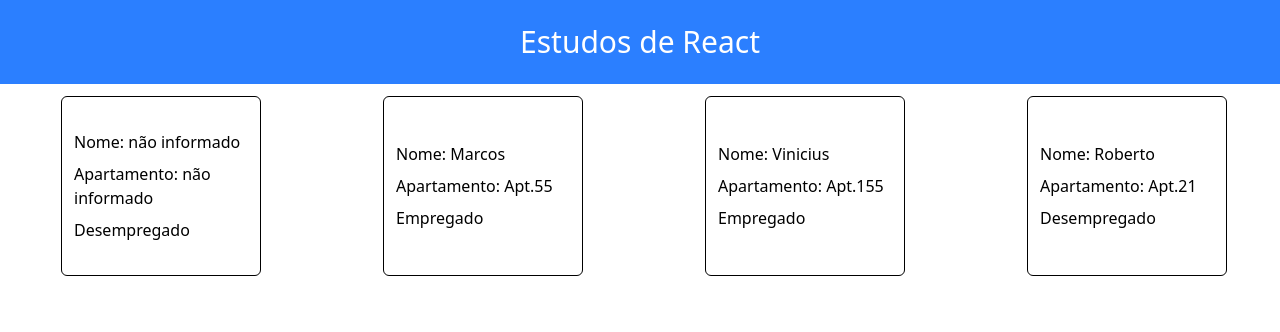
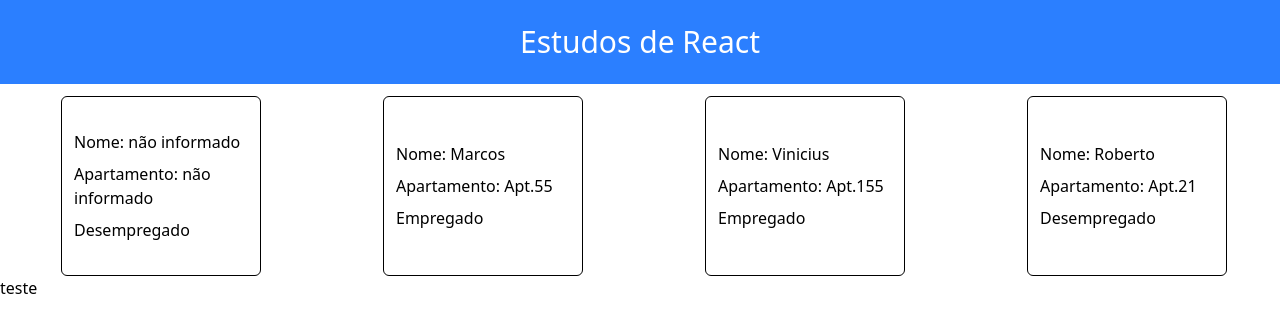
Before and after one commit to Marcos-Valee/DevOpsReact, a React (Vite) app: page / in a window 1280 px wide. Shown: the top 332 px of the page. Built offline with nearby package versions, Linux system fonts and the light colour scheme.

Commit message:
Apenas um teste

```diff
--- a/src/App.jsx
+++ b/src/App.jsx
@@ -14,6 +14,9 @@ function App() {
         <Card nome="Vinicius" apartamento= "Apt.155" statusEmprego={true} />
         <Card nome="Roberto" apartamento= "Apt.21" statusEmprego={false} />
       </div>
+      <div>
+        teste
+      </div>
     </>
   );
 }
```
